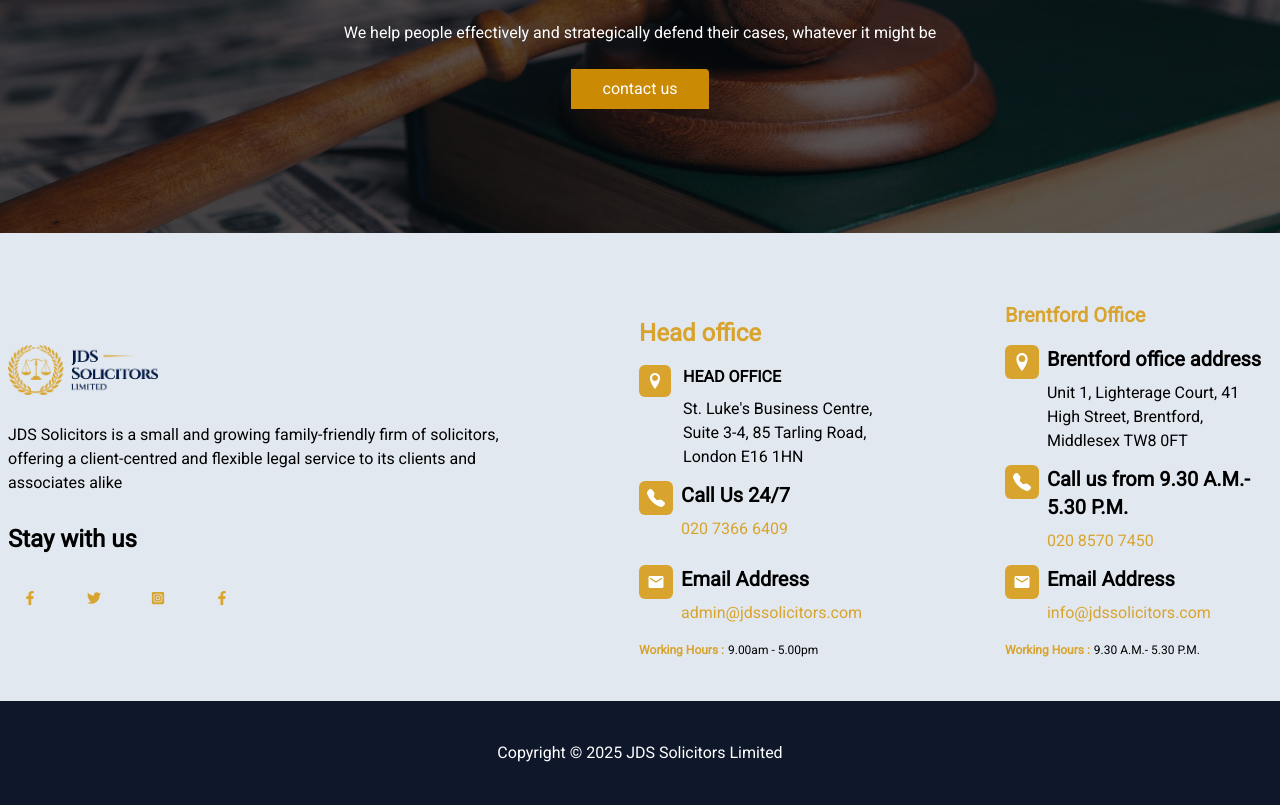
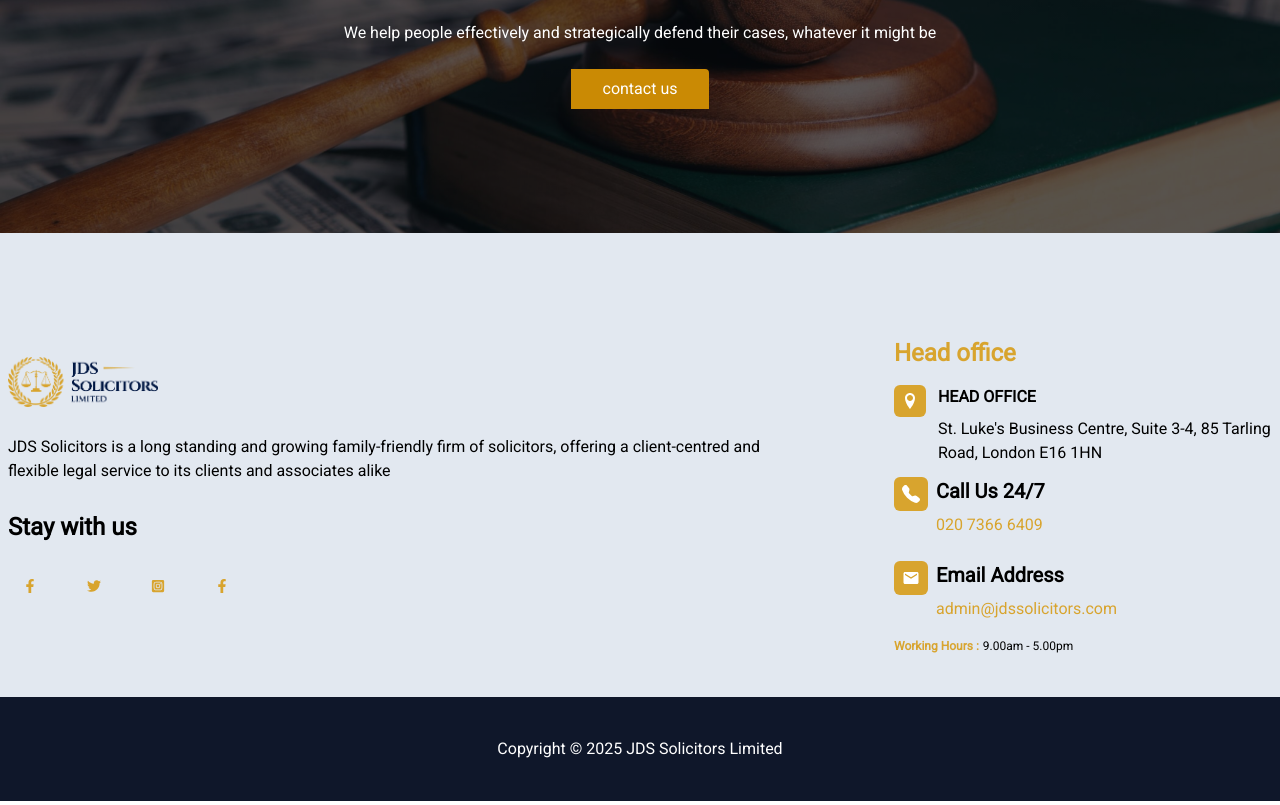
Before and after one commit to coolrass1/jdswebsiteapp, a Next.js app: page / in a window 1280 px wide. Shown: the part 2535-3340 px from the top of the page. Built offline with nearby package versions, Linux system fonts and the light colour scheme.

Commit message:
2025 update v3

```diff
--- a/app/components/Datas.js
+++ b/app/components/Datas.js
@@ -85,7 +85,7 @@ export const teams=[
 {id:1,url:"/images/JDSOffiah.jpg", title:"A. J. Offiah, MA", text:"PRINCIPAL AND DIRECTOR"},
 {id:2, url:"/images/will.jpg", title:"Wilberforce Ehimika", text:"DIRECTOR / SOLICITOR"},
 {id:3,url:"/images/dolores.jpg", title:"Dolores A. Henry", text:"PRACTICE MANAGER"},
-{id:4,url:"/images/ravi.jpg", title:"Ravi Pershad Sethi", text:"Senior Solicitor / Consultant"},
+// {id:4,url:"/images/ravi.jpg", title:"Ravi Pershad Sethi", text:"Senior Solicitor / Consultant"},
 {id:5, url:"/images/nneka.jpg", title:"Nneka Keazor", text:"CIVIL LAW SPECIALIST"},
 {id:6,url:"/images/edokolor.jpg", title:"Ighodaro Edokolor", text:"SOLICITOR / LEGAL CONSULTANT"},
 ]
--- a/app/components/Footer.jsx
+++ b/app/components/Footer.jsx
@@ -34,7 +34,7 @@ const Footer = () => {
           </div>
           <p className="text-left  ">
             {" "}
-            JDS Solicitors is a small and growing family-friendly firm of
+            JDS Solicitors is a long standing and growing family-friendly firm of
             solicitors, offering a client-centred and flexible legal service to
             its clients and associates alike
           </p>
@@ -99,7 +99,7 @@ const Footer = () => {
         </div>
         {/********************* 2nd part */}
 
-        <div className="mt-6 flex flex-col gap-3">
+        {/* <div className="mt-6 flex flex-col gap-3">
           <h5 className="text-xl text-primary font-bold my-6 md:my-1 ">
 
             {" "}
@@ -148,7 +148,7 @@ const Footer = () => {
             </span>{" "}
             <span className="text-xs">9.30 A.M.- 5.30 P.M.</span>
           </div>
-        </div>
+        </div> */}
         {/*********************bottom #D8A42E */}
       </section>
       <div className="bg-slate-900 text-white py-10 w-screen  md:absolute md:bottom-px[-40px]">
```
